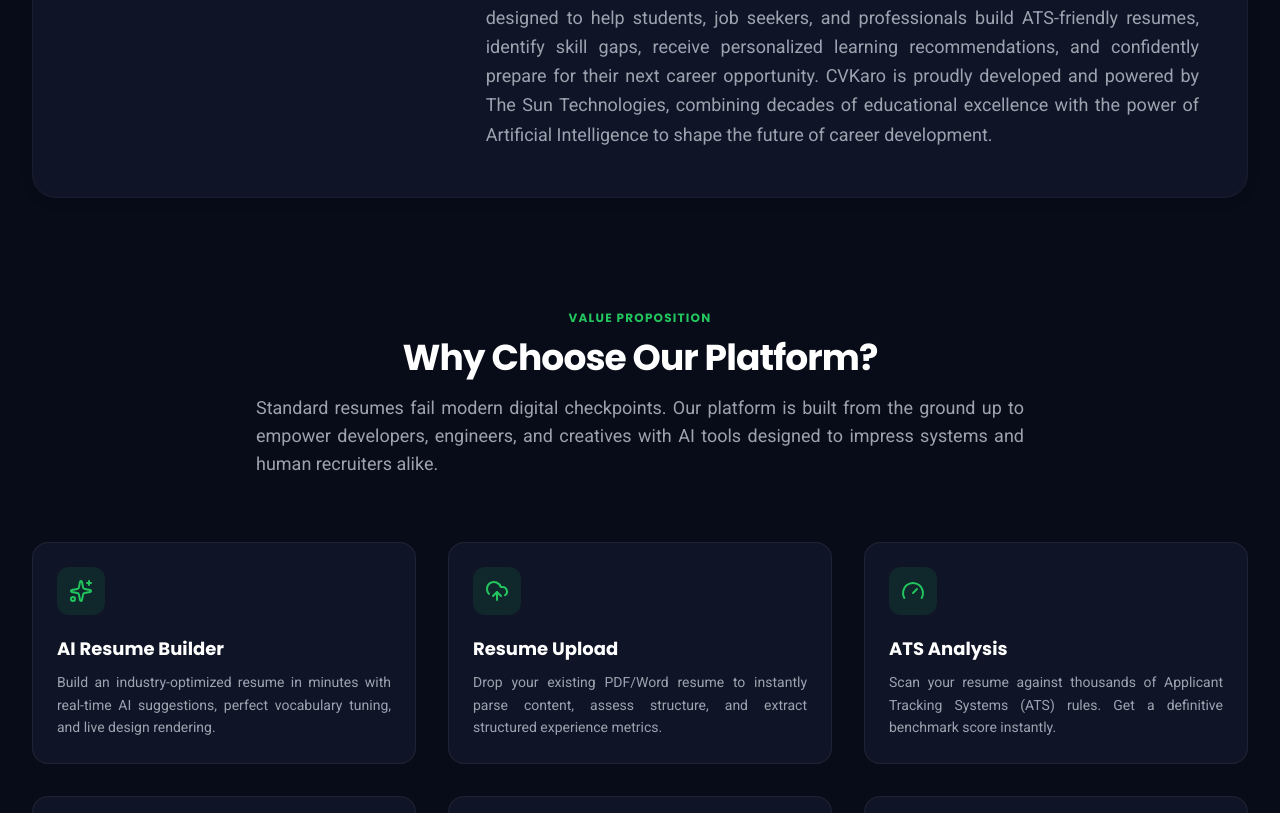
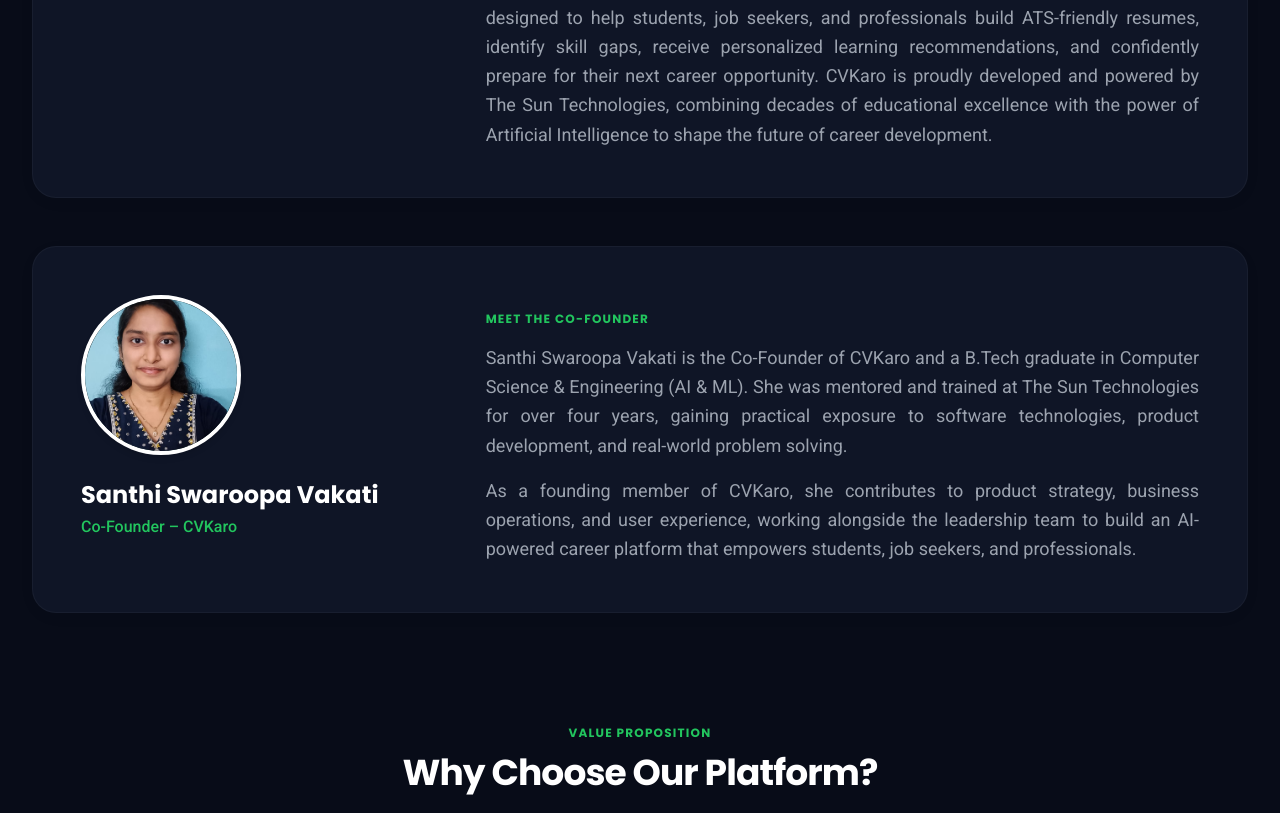
Before and after one commit to phanindra73/cvkaro-public, a React (Vite) app: page / in a window 1280 px wide. Shown: the part 1305-2118 px from the top of the page. Built offline with nearby package versions, Linux system fonts and the light colour scheme.

Commit message:
fifteen Commit

```diff
--- a/src/components/WhyCVKaro.tsx
+++ b/src/components/WhyCVKaro.tsx
@@ -36,7 +36,7 @@
       <div className="max-w-7xl mx-auto px-4 sm:px-6 lg:px-8">
 
         {/* Meet the Founder Section */}
-        <div className="mb-20 sm:mb-28 bg-white rounded-3xl p-8 sm:p-12 shadow-[0_4px_20px_-4px_rgba(0,0,0,0.05)] border border-border-gray/50 flex flex-col md:flex-row items-center md:items-start gap-8 md:gap-12 relative overflow-hidden">
+        <div className="mb-8 sm:mb-12 bg-white rounded-3xl p-8 sm:p-12 shadow-[0_4px_20px_-4px_rgba(0,0,0,0.05)] border border-border-gray/50 flex flex-col md:flex-row items-center md:items-start gap-8 md:gap-12 relative overflow-hidden">
           {/* Decorative element */}
           <div className="absolute top-0 right-0 w-64 h-64 bg-brand-green/5 rounded-full blur-3xl -z-10 translate-x-1/2 -translate-y-1/2" />
 
@@ -59,6 +59,32 @@
               </p>
               <p>
                 Inspired by these experiences, he founded CVKaro—an AI-powered career platform designed to help students, job seekers, and professionals build ATS-friendly resumes, identify skill gaps, receive personalized learning recommendations, and confidently prepare for their next career opportunity. CVKaro is proudly developed and powered by The Sun Technologies, combining decades of educational excellence with the power of Artificial Intelligence to shape the future of career development.
+              </p>
+            </div>
+          </div>
+        </div>
+
+        {/* Meet the Co-Founder Section */}
+        <div className="mb-20 sm:mb-28 bg-white rounded-3xl p-8 sm:p-12 shadow-[0_4px_20px_-4px_rgba(0,0,0,0.05)] border border-border-gray/50 flex flex-col md:flex-row items-center md:items-start gap-8 md:gap-12 relative overflow-hidden">
+          {/* Decorative element */}
+          <div className="absolute top-0 right-0 w-64 h-64 bg-brand-green/5 rounded-full blur-3xl -z-10 translate-x-1/2 -translate-y-1/2" />
+
+          <div className="w-full md:w-1/3 flex flex-col items-center md:items-start text-center md:text-left relative z-10">
+            <div className="w-32 h-32 sm:w-40 sm:h-40 rounded-full bg-brand-green/10 text-brand-green flex items-center justify-center mb-6 overflow-hidden border-4 border-white shadow-md">
+              <img src="/co-founder.jpeg" alt="Santhi Swaroopa Vakati" className="w-full h-full object-cover" />
+            </div>
+            <h3 className="text-2xl font-display font-bold text-navy-dark">Santhi Swaroopa Vakati</h3>
+            <p className="text-brand-green font-medium mt-1">Co-Founder – CVKaro</p>
+          </div>
+
+          <div className="w-full md:w-2/3 flex flex-col justify-center h-full relative z-10 pt-2 md:pt-4">
+            <h2 className="text-xs font-bold text-brand-green tracking-widest uppercase mb-4 text-center md:text-left">Meet the Co-Founder</h2>
+            <div className="space-y-4 text-text-muted text-base sm:text-lg leading-relaxed">
+              <p>
+                Santhi Swaroopa Vakati is the Co-Founder of CVKaro and a B.Tech graduate in Computer Science & Engineering (AI & ML). She was mentored and trained at The Sun Technologies for over four years, gaining practical exposure to software technologies, product development, and real-world problem solving.
+              </p>
+              <p>
+                As a founding member of CVKaro, she contributes to product strategy, business operations, and user experience, working alongside the leadership team to build an AI-powered career platform that empowers students, job seekers, and professionals.
               </p>
             </div>
           </div>
```
Also changed, not shown: public/co-founder.jpeg (added).
